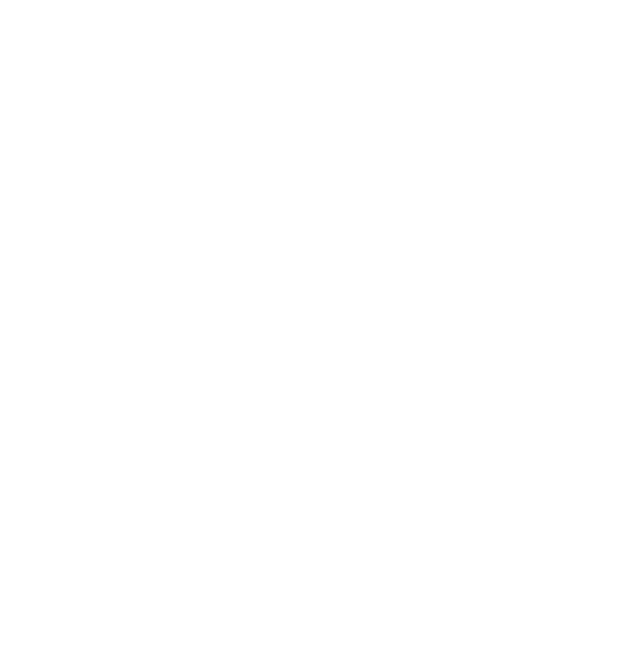
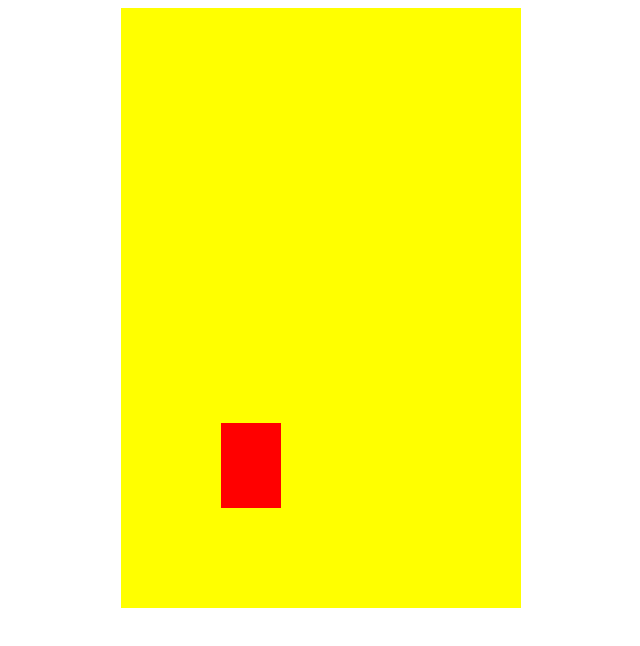
Before and after one commit to tonyWh1te/doodle-jump, a plain HTML site: page index.html in a window 1280 px wide. Shown: the whole page, without its empty margins (319-959 px from the left). Drawn offline with Linux system fonts and the light colour scheme.

Commit message:
setting up the game and creating a doodler

```diff
--- a/index.html
+++ b/index.html
@@ -3,13 +3,13 @@
 
 <head>
     <meta charset="UTF-8">
-    <meta http-equiv="X-UA-Compatible" content="IE=edge">
-    <meta name="viewport" content="width=device-width, initial-scale=1.0">
-    <title>Document</title>
+    <link rel="stylesheet" href="style.css">
+    <script src="script.js"></script>
+    <title>Doodle jump</title>
 </head>
 
 <body>
-
+    <div class="grid"></div>
 </body>
 
 </html>
--- a/script.js
+++ b/script.js
@@ -0,0 +1,28 @@
+document.addEventListener('DOMContentLoaded', () => {
+  const grid = document.querySelector('.grid');
+  const doodler = document.createElement('div');
+  let doodlerLeftSpace = 100;
+  let doodlerBottomSpace = 100;
+  let isGameOver = false;
+  let platformCount = 5;
+
+  start();
+
+  function createDoodler(doodler) {
+    doodler.classList.add('doodler');
+    grid.appendChild(doodler);
+    doodler.style.left = doodlerLeftSpace + 'px';
+    doodler.style.bottom = doodlerBottomSpace + 'px';
+  }
+
+  function createPlatforms(count) {
+    for (let i = 0; i < count; i++) {}
+  }
+
+  function start() {
+    if (!isGameOver) {
+      createDoodler(doodler);
+      createPlatforms(platformCount);
+    }
+  }
+});
--- a/style.css
+++ b/style.css
@@ -0,0 +1,21 @@
+.grid {
+    width: 400px;
+    height: 600px;
+    background-color: yellow;
+    margin: 0 auto;
+    position: relative;
+}
+
+.doodler {
+    width: 60px;
+    height: 85px;
+    background-color: red;
+    position: absolute;
+}
+
+.platform {
+    width: 85px;
+    height: 15px;
+    background-color: green;
+    position: absolute;
+}
```
Also changed, not shown: 1 other file.
